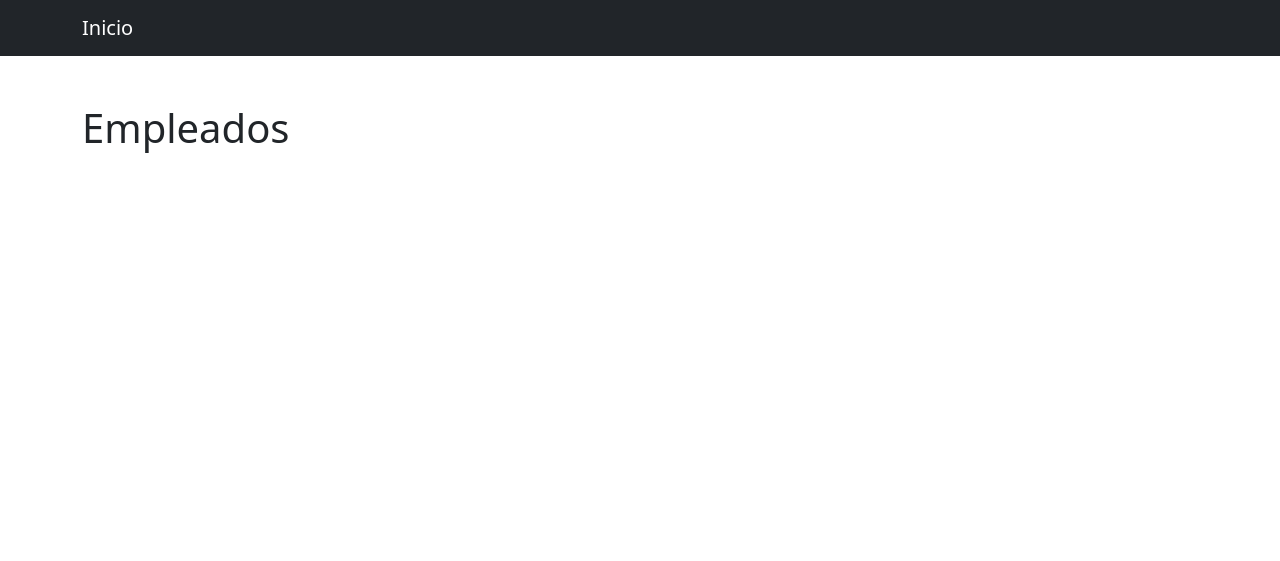
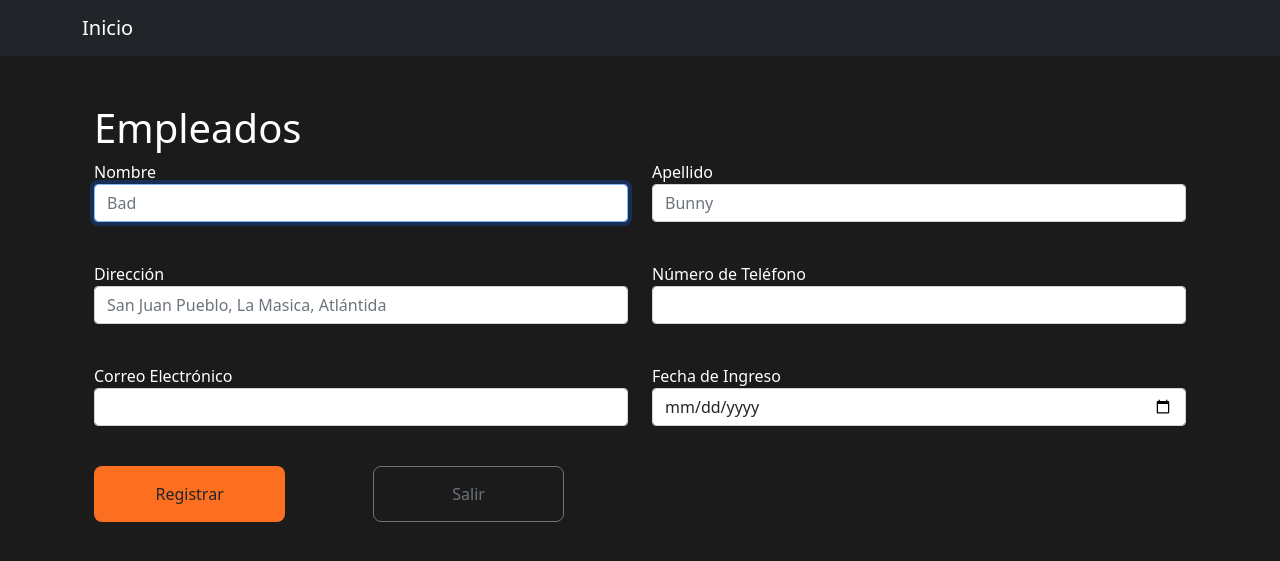
Before and after one commit to bertrandacia19/Inventario_Bodega, a Django app: page /bodega/empleado in a window 1280 px wide. Shown: the top 561 px of the page. Run offline with Django 3.2, Linux system fonts and the light colour scheme.

Commit message:
Plantilla Empleado

```diff
--- a/app_inventarioBodega/templates/bodega/empleado.html
+++ b/app_inventarioBodega/templates/bodega/empleado.html
@@ -6,7 +6,68 @@ EmpleadosBodega
 {% endblock %}
 
 {% block container %}
-    <h1>Empleados</h1>
+    <div class="container" style="color: #FFFFFF">
+        <h1>Empleados</h1>
+        <form action="" method="post">
+            <div class="row mb-4">
+                <div class="col-6">
+                    <div class="mb-3">
+                        <label for="nombre" >Nombre</label>
+                        <input type="text" name="nombre" id="nombre" class="form-control" placeholder="Bad" required autofocus >
+                    </div>
+                </div>
+                <div class="col-6">
+                    <div class="mb-3">
+                        <label for="apellido" >Apellido</label>
+                        <input type="text" name="apellido" id="apellido" class="form-control" placeholder="Bunny">
+                    </div>
+                </div>
+            </div>
+
+            <div class="row mb-4">
+                <div class="col-6">
+                    <div class="mb-3">
+                        <label for="direccion" >Dirección</label>
+                        <input type="text" name="direccion" id="direccion" class="form-control" placeholder="San Juan Pueblo, La Masica, Atlántida">
+                    </div>
+                </div>
+                <div class="col-6">
+                    <div class="mb-3">
+                        <label for="telefono" >Número de Teléfono</label>
+                        <input type="text" name="telefono" id="telefono" class="form-control" placeholder="">
+                    </div>
+                </div>
+            </div>
+
+            <div class="row mb-4">
+                <div class="col-6">
+                    <div class="mb-3">
+                        <label for="correo" >Correo Electrónico</label>
+                        <input type="email" name="correo" id="correo" class="form-control" placeholder="">
+                    </div>
+                </div>
+                <div class="col-6">
+                    <div class="mb-3">
+                        <label for="fechaIngreso" >Fecha de Ingreso</label>
+                        <input type="date" name="fechaIngreso" id="fechaIngreso" class="form-control" placeholder="">
+                    </div>
+                </div>
+            </div>
+
+            <div class="row mb-4">
+                <div class="col-3">
+                    <div class="mb-3">
+                        <input type="submit" class="btn" style="width: 75%;height: 3.5rem;border-radius: 8px;background-color: #FC6E20;" value="Registrar">
+                    </div>
+                </div>
+                <div class="col-3">
+                    <div class="mb-3">
+                        <input type="submit" class="btn btn-outline-secondary" style="width: 75%;height: 3.5rem;border-radius: 8px;" value="Salir">
+                    </div>
+                </div>
+            </div>
+        </form>
+    </div>
 {% endblock %}
 
 
--- a/global_templates/base.html
+++ b/global_templates/base.html
@@ -7,7 +7,7 @@
     <title>{% block title %}{% endblock %}</title>
     <link href="https://cdn.jsdelivr.net/npm/bootstrap@5.0.2/dist/css/bootstrap.min.css" rel="stylesheet" integrity="sha384-EVSTQN3/azprG1Anm3QDgpJLIm9Nao0Yz1ztcQTwFspd3yD65VohhpuuCOmLASjC" crossorigin="anonymous">
 </head>
-<body>
+<body style="background-color: #1B1B1B">
     <header>
         <nav class="navbar navbar-expand-lg navbar-dark bg-dark">
             <div class="container">
```
